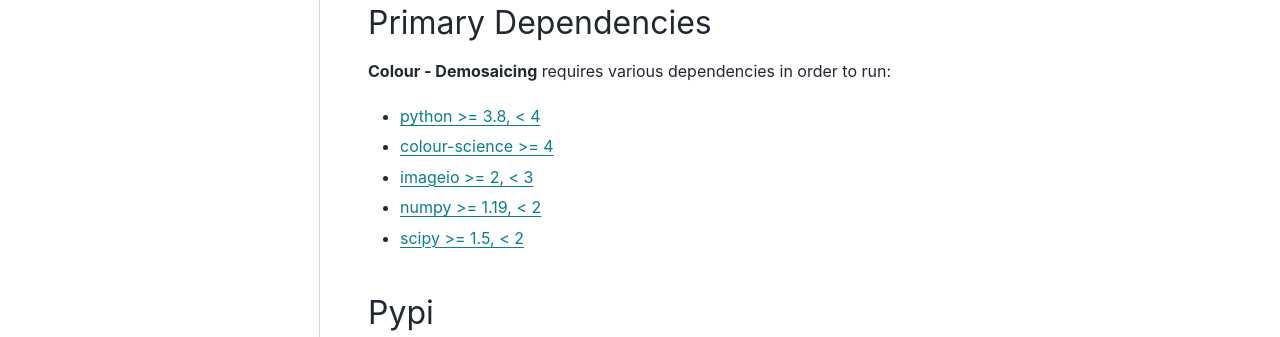
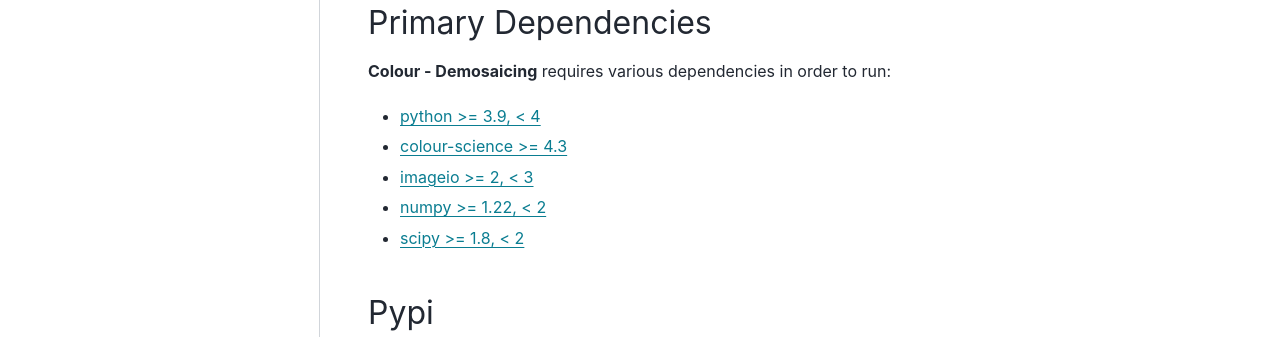
Before and after one commit to colour-science/colour-demosaicing, a Sphinx documentation site: the page built from docs/installation.rst, in a window 1280 px wide and 1101 px high. Shown: the part 328-665 px from the top of the window. Built offline with Sphinx 7.4.7 and the PyData theme 0.15.4, drawn with Linux system fonts in a browser that asks for light colours; pages that are not in the unit, such as notebooks, are missing from menus.

Commit message:
Update documentation.

```diff
--- a/docs/installation.rst
+++ b/docs/installation.rst
@@ -13,11 +13,11 @@
 
 **Colour - Demosaicing** requires various dependencies in order to run:
 
-- `python >= 3.8, < 4 <https://www.python.org/download/releases>`__
-- `colour-science >= 4 <https://pypi.org/project/colour-science>`__
+- `python >= 3.9, < 4 <https://www.python.org/download/releases>`__
+- `colour-science >= 4.3 <https://pypi.org/project/colour-science>`__
 - `imageio >= 2, < 3 <https://imageio.github.io>`__
-- `numpy >= 1.19, < 2 <https://pypi.org/project/numpy>`__
-- `scipy >= 1.5, < 2 <https://pypi.org/project/scipy>`__
+- `numpy >= 1.22, < 2 <https://pypi.org/project/numpy>`__
+- `scipy >= 1.8, < 2 <https://pypi.org/project/scipy>`__
 
 Pypi
 ----
```
